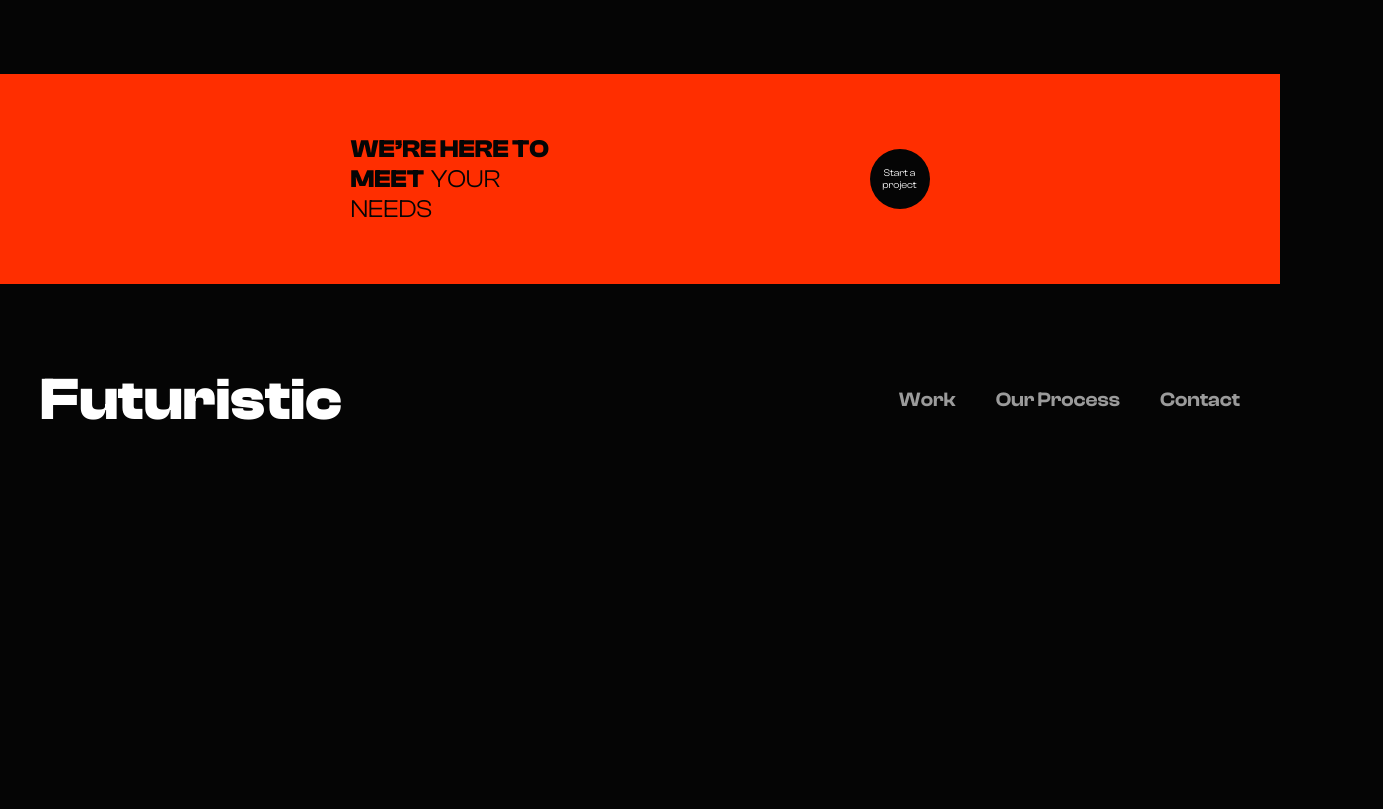
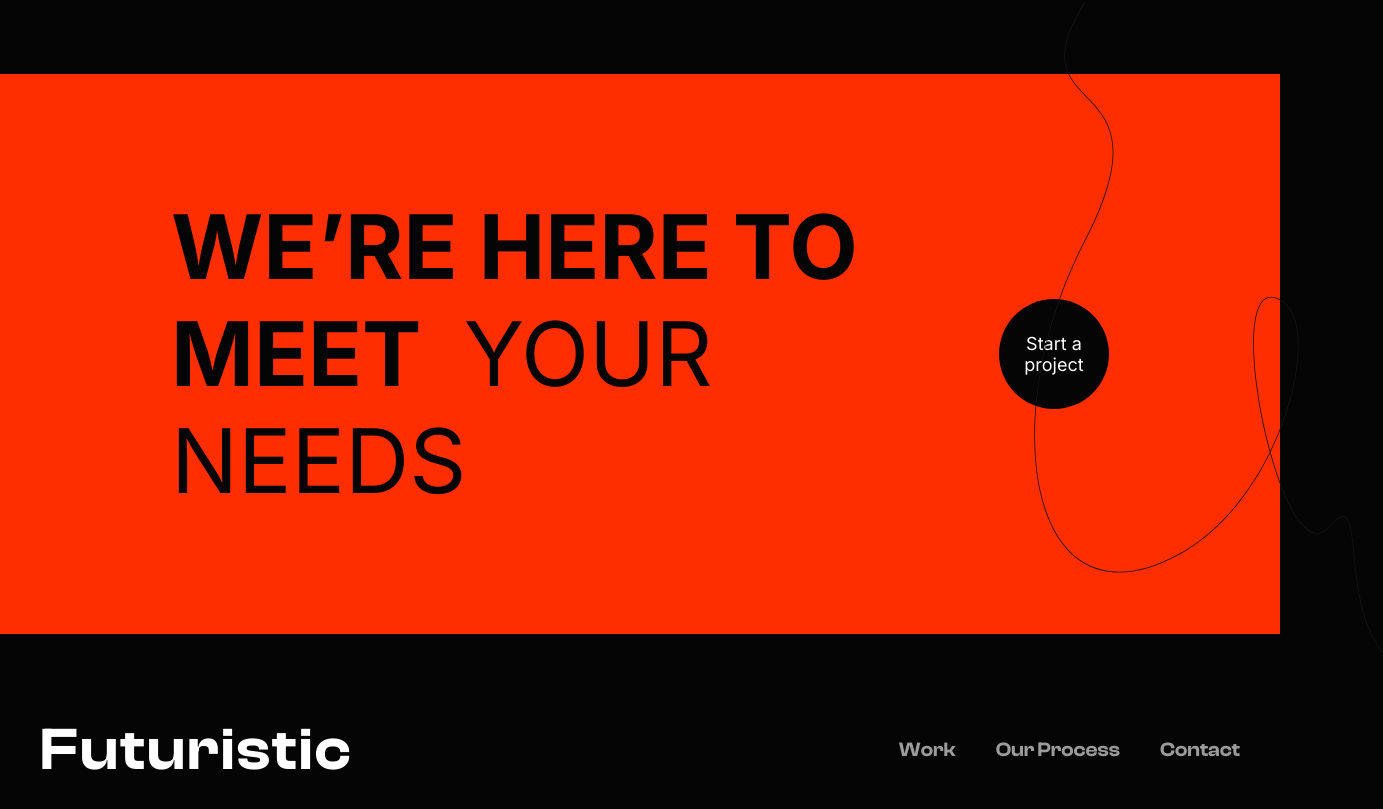
Before and after one commit to adnanhashmi09/futuristic, a Next.js app: page / in a window 1280 px wide. Shown: the part 1300-2109 px from the top of the page, 1383 px wide, since content can reach past the window. Before the commit the page ends 1816 px from the top, so only its background shows below. Built offline with nearby package versions, Linux system fonts and the light colour scheme.

Commit message:
inter font added and cta completed

```diff
--- a/components/CallToAction.tsx
+++ b/components/CallToAction.tsx
@@ -10,8 +10,11 @@ function CallToAction(): JSX.Element {
         your
         <br /> needs
       </p>
-      <div className={styles.circle}>
-        <p>Start a project</p>
+      <div className={styles.right}>
+        <img src="/Vectorline.svg" alt="vector curved line" />
+        <div className={styles.circle}>
+          <p>Start a project</p>
+        </div>
       </div>
     </section>
   );
--- a/components/Footer.tsx
+++ b/components/Footer.tsx
@@ -1,13 +1,20 @@
 import styles from "@/styles/components/footer.module.scss";
+import Link from "next/link";
 
 function Footer(): JSX.Element {
   return (
     <footer className={styles.footer}>
       <h2>Futuristic </h2>
       <ul>
-        <li> Work </li>
-        <li> Our Process </li>
-        <li> Contact </li>
+        <li>
+          <Link href=""> Work</Link>
+        </li>
+        <li>
+          <Link href="">Our Process</Link>
+        </li>
+        <li>
+          <Link href=""> Contact </Link>
+        </li>
       </ul>
     </footer>
   );
--- a/styles/components/callToAction.module.scss
+++ b/styles/components/callToAction.module.scss
@@ -12,10 +12,42 @@
   justify-content: space-evenly;
   align-items: center;
 
+  @include media(">=tablet") {
+    padding: 9rem 3rem;
+  }
+  @include media(">=mindesk") {
+    padding: 12rem 3rem;
+  }
+  .right {
+    position: relative;
+  }
+  img {
+    position: absolute;
+    top: 4rem;
+    transform: translate(-50%, -50%);
+    height: 25rem;
+    right: -15rem;
+    @include media(">=tablet") {
+      height: 40rem;
+      right: -25rem;
+    }
+    @include media(">=mindesk") {
+      height: 68rem;
+      right: -45rem;
+    }
+  }
+
   p {
+    font-family: "Inter";
     font-size: 2.5rem;
     font-weight: 400;
     text-transform: uppercase;
+    @include media(">=tablet") {
+      font-size: 4rem;
+    }
+    @include media(">=mindesk") {
+      font-size: 8.9rem;
+    }
   }
 
   span {
@@ -31,12 +63,27 @@
     height: 6rem;
     width: 6rem;
     border-radius: 50%;
+    @include media(">=tablet") {
+      height: 9rem;
+      width: 9rem;
+    }
+    @include media(">=mindesk") {
+      height: 11rem;
+      width: 11rem;
+    }
     & p {
+      font-family: "Inter";
       color: $clr-white;
       font-size: 1rem;
       display: inline-block;
       text-align: center;
       text-transform: none;
+      @include media(">=tablet") {
+        font-size: 1.6rem;
+      }
+      @include media(">=mindesk") {
+        font-size: 1.8rem;
+      }
     }
   }
 }
--- a/styles/components/footer.module.scss
+++ b/styles/components/footer.module.scss
@@ -14,7 +14,8 @@
   }
   h2 {
     color: $clr-white;
-    font-weight: 700;
+    font-weight: 600;
+    letter-spacing: 2px;
     font-size: 3rem;
 
     @include media(">=mindesk") {
--- a/styles/globals.scss
+++ b/styles/globals.scss
@@ -1,6 +1,7 @@
 @use "./utils/variables" as *;
 @use "./utils/include-media" as *;
 @import url("https://fonts.googleapis.com/css2?family=Montserrat:ital,wght@0,300;0,400;0,500;0,600;0,700;0,800;1,400&display=swap");
+@import url("https://fonts.googleapis.com/css2?family=Inter:wght@300;400;500;600;700;800&display=swap");
 @import url("clash-display.css");
 
 *,
@@ -22,7 +23,7 @@ body {
   background-color: $clr-white;
   box-sizing: border-box;
   font-family: "ClashDisplay-Variable", "ClashDisplay-Extralight",
-    "ClashDisplay-Medium", "ClashDisplay-Semibold", "ClashDisplay-Bold",
+    "ClashDisplay-Medium", "ClashDisplay-Semibold", "ClashDisplay-Bold", "Inter",
     sans-serif;
   font-weight: 400;
   line-height: 1.2;
```
